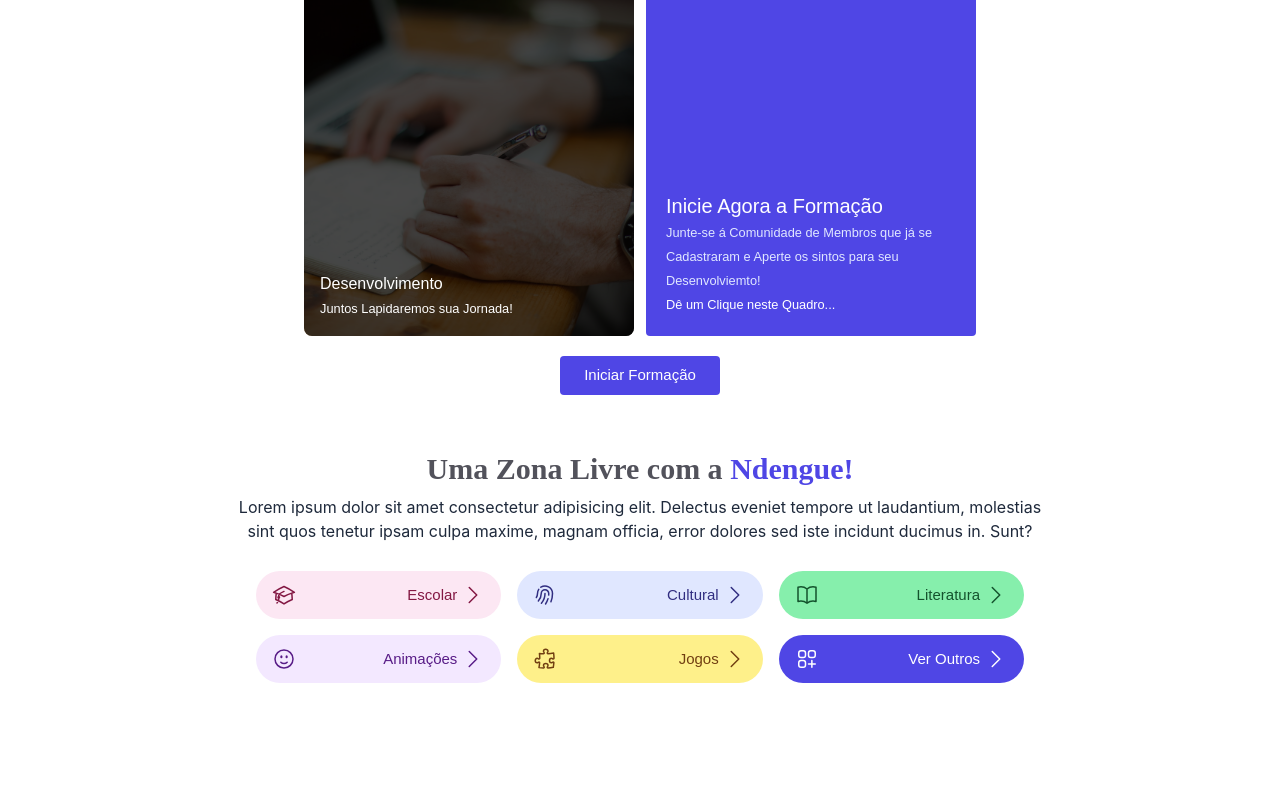
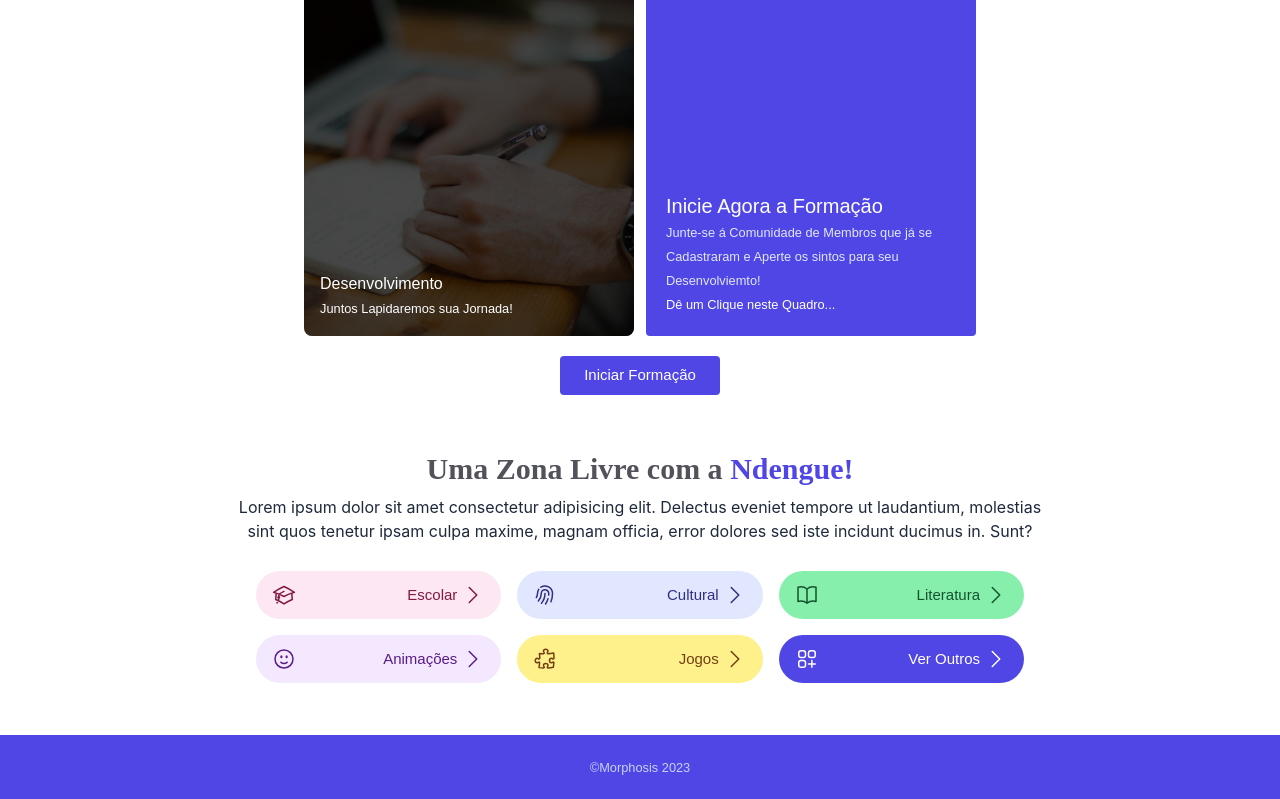
Before and after one commit to mariosalembe23/mentoria-consultoria, a Vue app: page / in a window 1280 px wide. Shown: the part 3602-4401 px from the top of the page. Before the commit the page ends 4297 px from the top, so only its background shows below. Built offline with nearby package versions, Linux system fonts and the light colour scheme.

Commit message:
Adicionado Rodapé ao Projecto

```diff
--- a/src/App.vue
+++ b/src/App.vue
@@ -1,11 +1,13 @@
 <script setup>
 import HomePage from './components/HomePage.vue';
 import Container from './components/Container.vue';
+import Footer from './components/Footer.vue';
 </script>
 
 <template>
   <HomePage/>
   <Container/>
+  <Footer/>
 </template>
 
 <style scoped>
--- a/src/components/Docs.vue
+++ b/src/components/Docs.vue
@@ -99,7 +99,7 @@
             </a>
           </picture>
         </div>
-        <div class="p-3 small:text-center">
+        <div class="paisagem-tablet:p-3 p-0 small:text-center">
           <header>
             <h5 class="text-xl text-indigo-600 font-medium">
               Precisa de mais? Peça por Consultorias!
--- /dev/null
+++ b/src/components/Footer.vue
@@ -0,0 +1,14 @@
+<script setup></script>
+
+<template>
+  <footer class="p-5 bg-indigo-600 mt-10">
+        <div class="w-full flex items-center justify-center">
+
+            <div>
+                <small class="text-indigo-200 font-medium">&copy;Morphosis 2023</small>
+            </div>
+        </div>
+  </footer>
+</template>
+
+<style scoped></style>
--- a/src/components/Ndengue.vue
+++ b/src/components/Ndengue.vue
@@ -279,6 +279,7 @@
         </div>
       </div>
     </aside>
+
   </section>
 </template>
 
```
